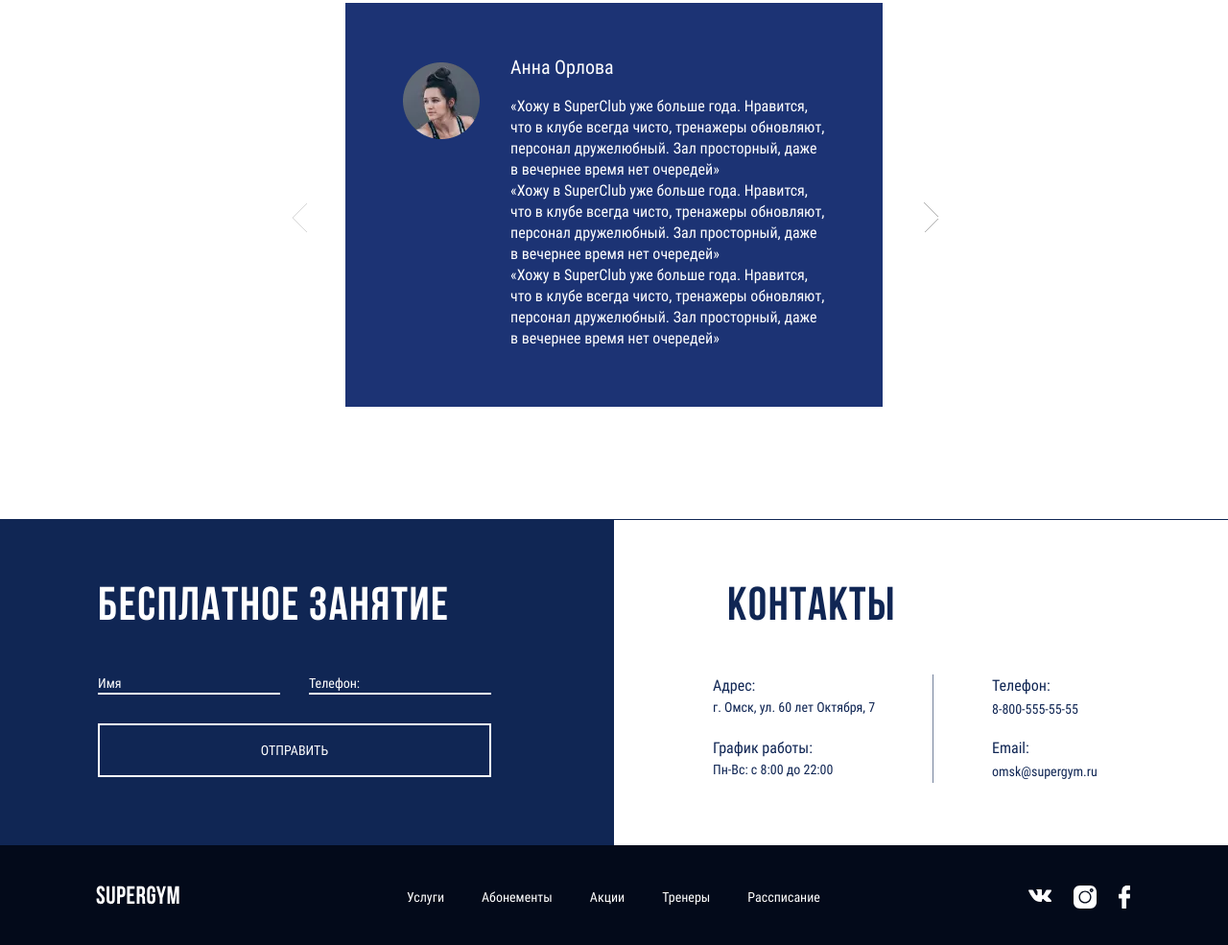
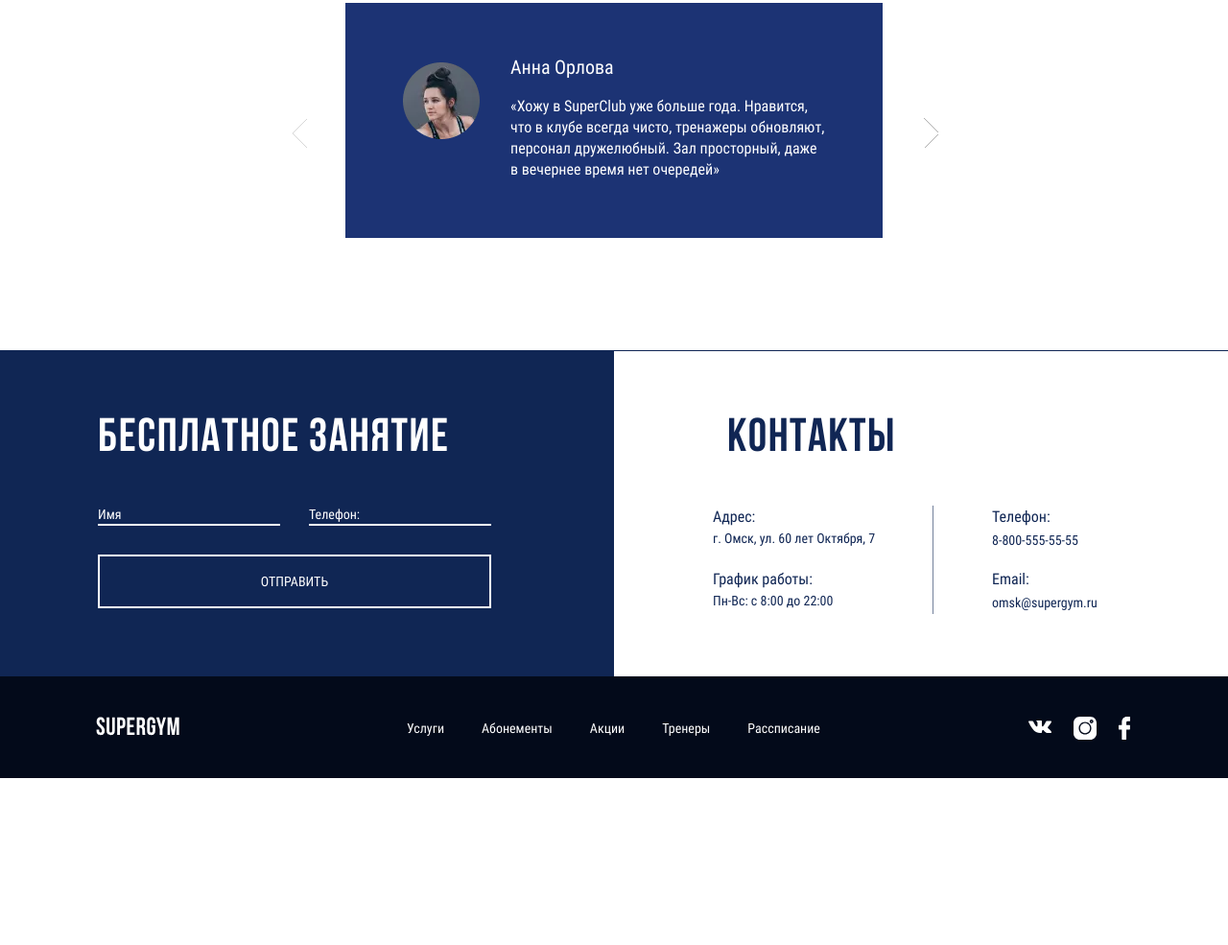
Before and after one commit to achernova/Super_gym, a website built with webpack: page source/index.html in a window 1280 px wide. Shown: the part 5077-6062 px from the top of the page at 96% size. After the commit the page ends 5888 px from the top, so only its background shows below. Built offline with nearby package versions, Linux system fonts and the light colour scheme; files whose address does not match are found by name.

Commit message:
исправление

```diff
--- a/source/index.html
+++ b/source/index.html
@@ -525,10 +525,6 @@
                     <h3>Анна Орлова</h3>
                     <p>&#171;Хожу в SuperClub уже больше года. Нравится, что в&nbsp;клубе всегда чисто, тренажеры обновляют, персонал дружелюбный. Зал просторный, даже в&nbsp;вечернее время нет очередей&#187;
                     </p>
-                    <p>&#171;Хожу в SuperClub уже больше года. Нравится, что в&nbsp;клубе всегда чисто, тренажеры обновляют, персонал дружелюбный. Зал просторный, даже в&nbsp;вечернее время нет очередей&#187;
-                    </p>
-                    <p>&#171;Хожу в SuperClub уже больше года. Нравится, что в&nbsp;клубе всегда чисто, тренажеры обновляют, персонал дружелюбный. Зал просторный, даже в&nbsp;вечернее время нет очередей&#187;
-                    </p>
                   </div>
                 </li>
                 <li class="reviews__item" data-element="carousel-item">
```
Also changed, not shown: build/index.html.
